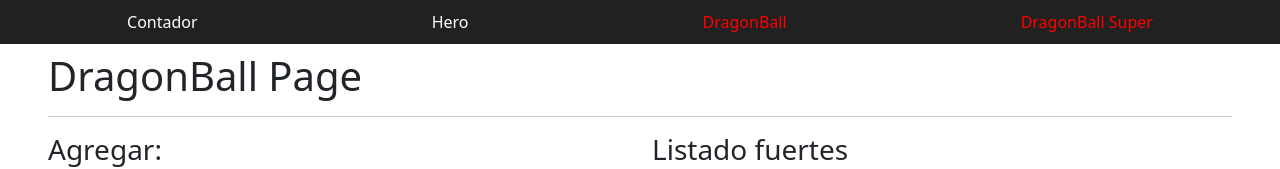
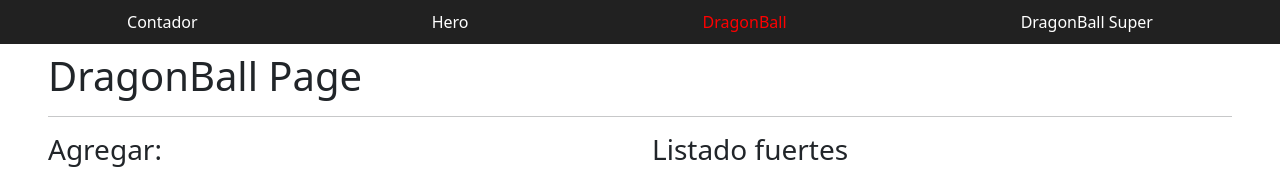
Before and after one commit to yahir140306/angular-youtube-f, an Angular app: page /dragonball in a window 1280 px wide. Shown: the top 169 px of the page. Built offline with nearby package versions, Linux system fonts and the light colour scheme.

Commit message:
fix: corregir enlace de navegación para DragonBall Super

```diff
--- a/src/app/components/shared/navbar/navbar.component.html
+++ b/src/app/components/shared/navbar/navbar.component.html
@@ -29,5 +29,5 @@
 
   <a [routerLink]="['/dragonball']" [routerLinkActive]="'active'">DragonBall</a>
 
-  <a routerLink="/dragonball" routerLinkActive="active">DragonBall Super</a>
+  <a routerLink="/dragonball-super" routerLinkActive="active">DragonBall Super</a>
 </nav>
```
